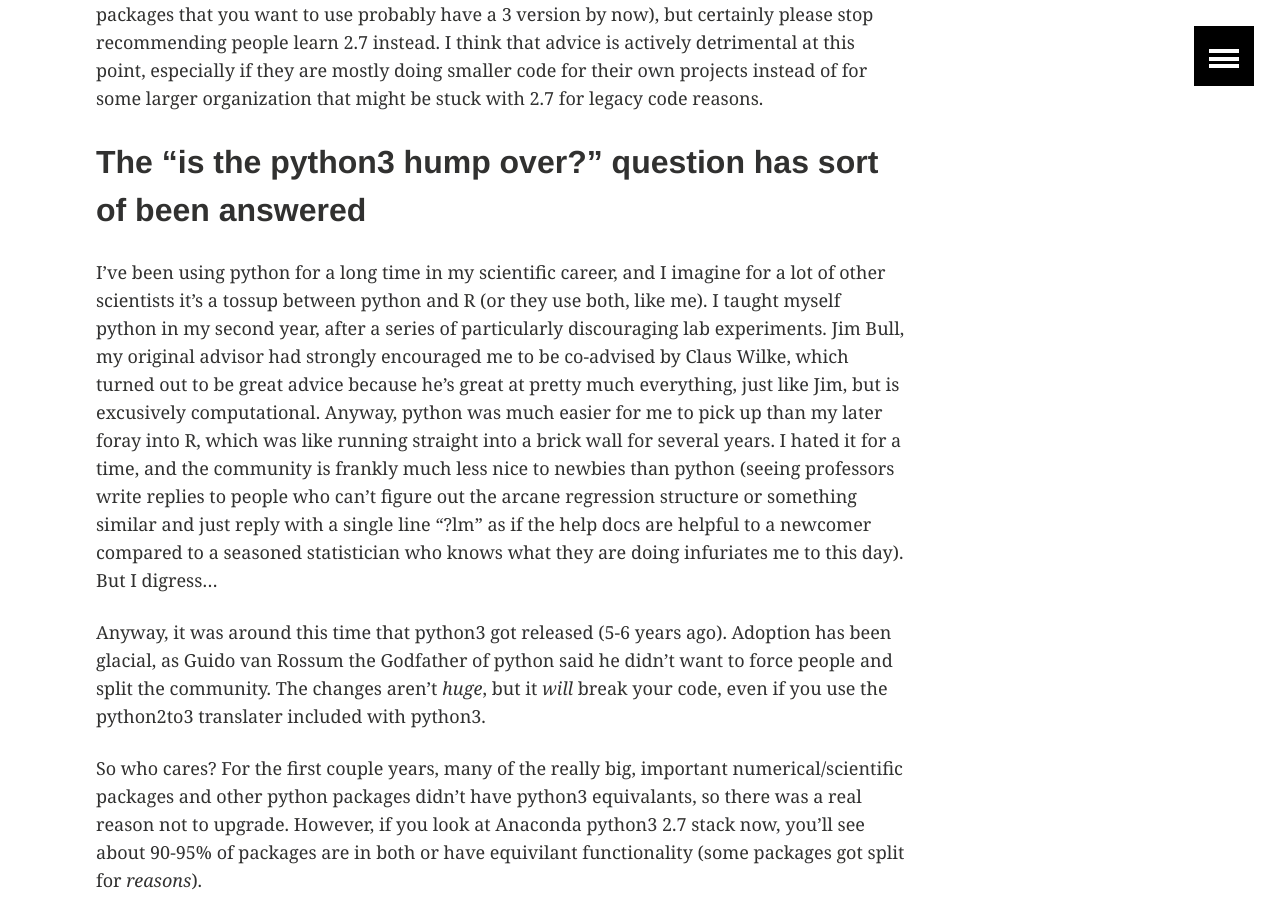
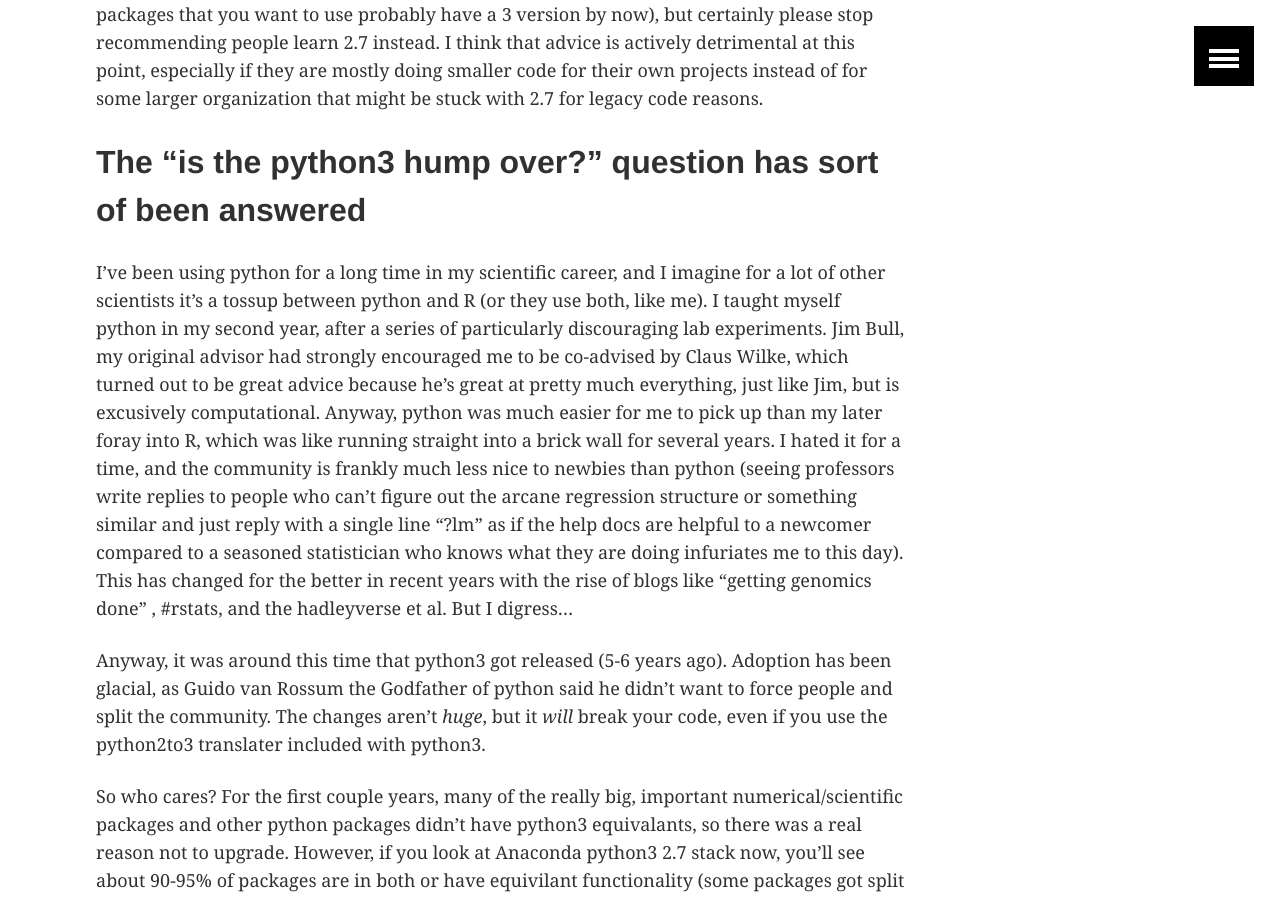
Before and after one commit to thomas-keller/thomas-keller.github.io, a Jekyll site: the page built from _posts/2016-04-30-embrace-python3-fellow-science-dinosaurs.md, in a window 1280 px wide and 900 px high, scrolled down 504 px. Built offline with Jekyll 4.4.1, drawn with Linux system fonts in a browser that asks for light colours; comment, search, counter and statistics services are not loaded.

```diff
--- a/_posts/2016-04-30-embrace-python3-fellow-science-dinosaurs.md
+++ b/_posts/2016-04-30-embrace-python3-fellow-science-dinosaurs.md
@@ -13,7 +13,7 @@ So, on April 20ish, 2016 Ubuntu 16.04 LTS got released. This is important becaus
 
 ## The "is the python3 hump over?" question has sort of been answered
 
-I've been using python for a long time in my scientific career, and I imagine for a lot of other scientists it's a tossup between python and R (or they use both, like me). I taught myself python in my second year, after a series of particularly discouraging lab experiments. Jim Bull, my original advisor had strongly encouraged me to be co-advised by Claus Wilke, which turned out to be great advice because he's great at pretty much everything, just like Jim, but is excusively computational. Anyway, python was much easier for me to pick up than my later foray into R, which was like running straight into a brick wall for several years. I hated it for a time, and the community is frankly much less nice to newbies than python (seeing professors write replies to people who can't figure out the arcane regression structure or something similar and just reply with a single line "?lm" as if the help docs are helpful to a newcomer compared to a seasoned statistician who knows what they are doing infuriates me to this day). But I digress...
+I've been using python for a long time in my scientific career, and I imagine for a lot of other scientists it's a tossup between python and R (or they use both, like me). I taught myself python in my second year, after a series of particularly discouraging lab experiments. Jim Bull, my original advisor had strongly encouraged me to be co-advised by Claus Wilke, which turned out to be great advice because he's great at pretty much everything, just like Jim, but is excusively computational. Anyway, python was much easier for me to pick up than my later foray into R, which was like running straight into a brick wall for several years. I hated it for a time, and the community is frankly much less nice to newbies than python (seeing professors write replies to people who can't figure out the arcane regression structure or something similar and just reply with a single line "?lm" as if the help docs are helpful to a newcomer compared to a seasoned statistician who knows what they are doing infuriates me to this day). This has changed for the better in recent years with the rise of blogs like "getting genomics done" , #rstats, and the hadleyverse et al. But I digress...
 
 Anyway, it was around this time that python3 got released (5-6 years ago). Adoption has been glacial, as Guido van Rossum the Godfather of python said he didn't want to force people and split the community. The changes aren't *huge*, but it *will* break your code, even if you use the python2to3 translater included with python3.
 
```
